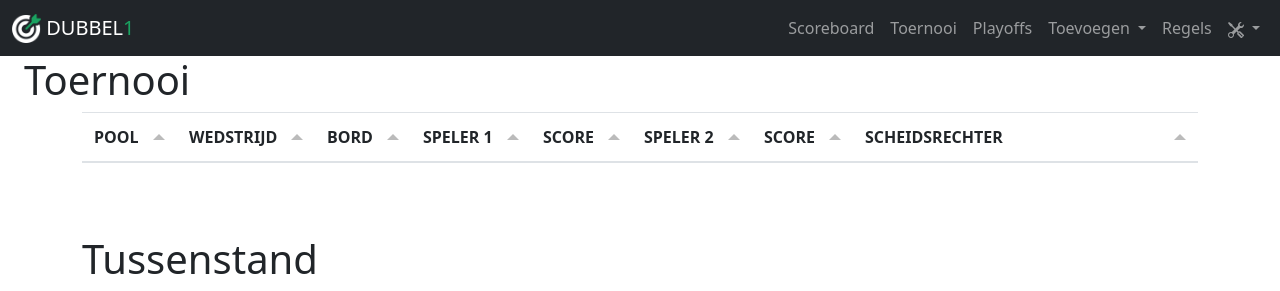
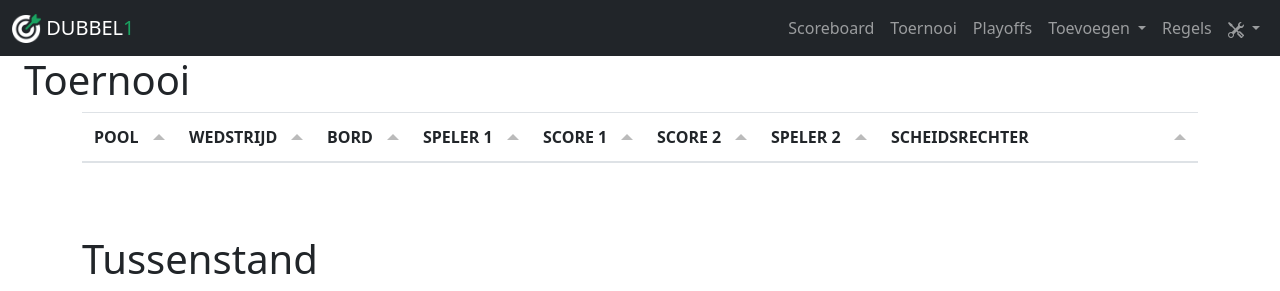
Before and after one commit to luukderooij/luukderooij-Dart-Scoreboard, a Flask app: page /tournament in a window 1280 px wide. Shown: the top 291 px of the page. Run offline with Flask 2, Linux system fonts and the light colour scheme; data that the repository does not hold is empty; some libraries are stand-ins or nearby versions.

Commit message:
Update tournament.html

```diff
--- a/darts/gui/templates/tournament.html
+++ b/darts/gui/templates/tournament.html
@@ -134,10 +134,18 @@
                 { title: "POOL", field: "pool", resizable: false },
                 { title: "WEDSTRIJD", field: "match_id", resizable: false },
                 { title: "BORD", field: "board", resizable: false },
-                { title: "SPELER 1", field: "player_1", resizable: false },
-                { title: "SCORE", field: "score_1", validator: "integer", editor: true, resizable: false },
-                { title: "SPELER 2", field: "player_2", resizable: false },
-                { title: "SCORE", field: "score_2", validator: "integer", editor: true, resizable: false },
+                { title: "SPELER 1", field: "player_1", resizable: false, formatter:function(cell, formatterParams){
+                    var value = cell.getValue();
+                    return "<span style='color:#3FB449; font-weight:bold;'>" + value + "</span>";}},
+                { title: "SCORE 1", field: "score_1", validator: "integer", editor: true, resizable: false, editorParams:{
+                selectContents:true,
+                }},
+                { title: "SCORE 2", field: "score_2", validator: "integer", editor: true, resizable: false, editorParams:{
+                selectContents:true,
+                }},
+                { title: "SPELER 2", field: "player_2", resizable: false , formatter:function(cell, formatterParams){
+                    var value = cell.getValue();
+                    return "<span style='color:#3FB449; font-weight:bold;'>" + value + "</span>";}},
                 { title: "SCHEIDSRECHTER", field: "referee", resizable: false },
             ],
         });
```
